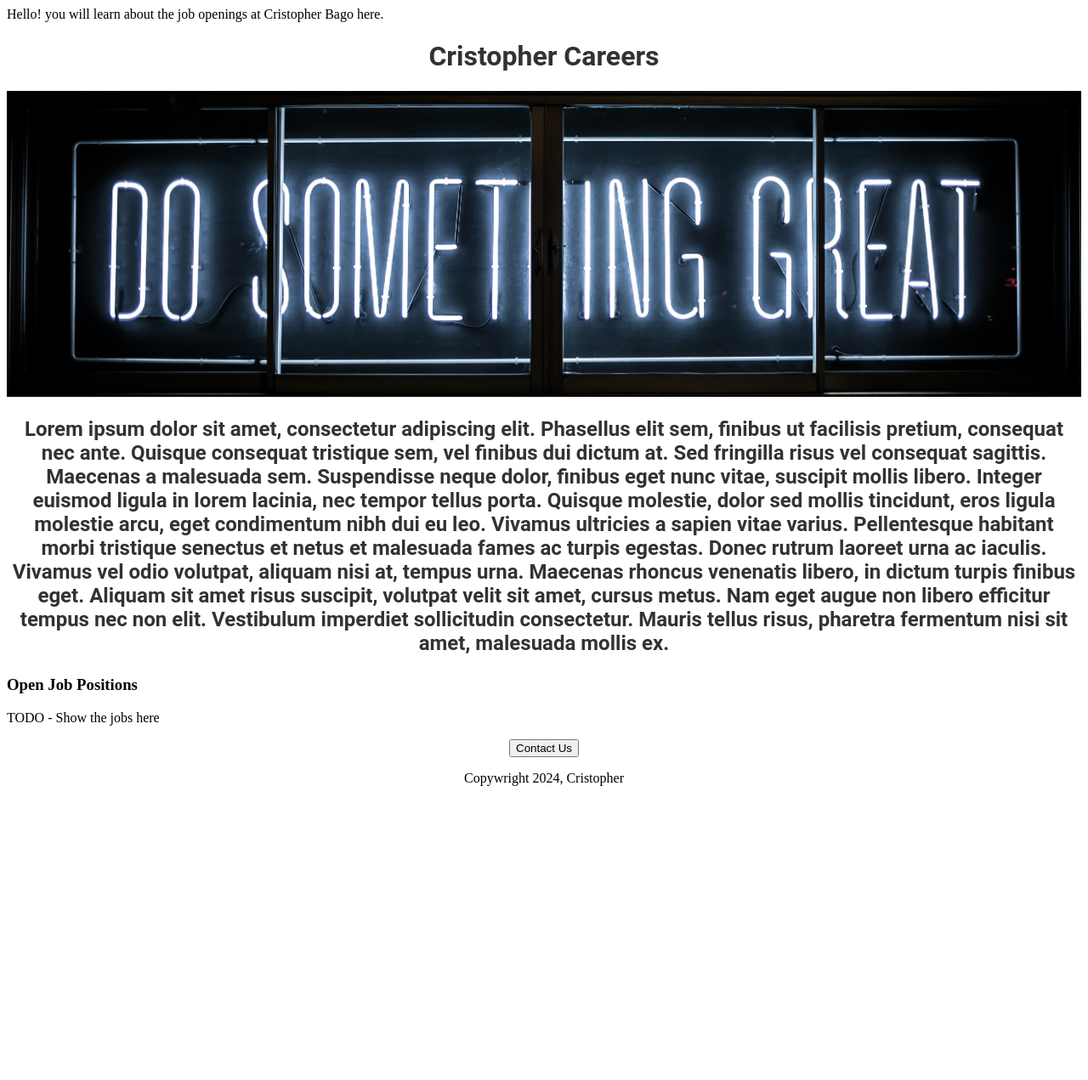
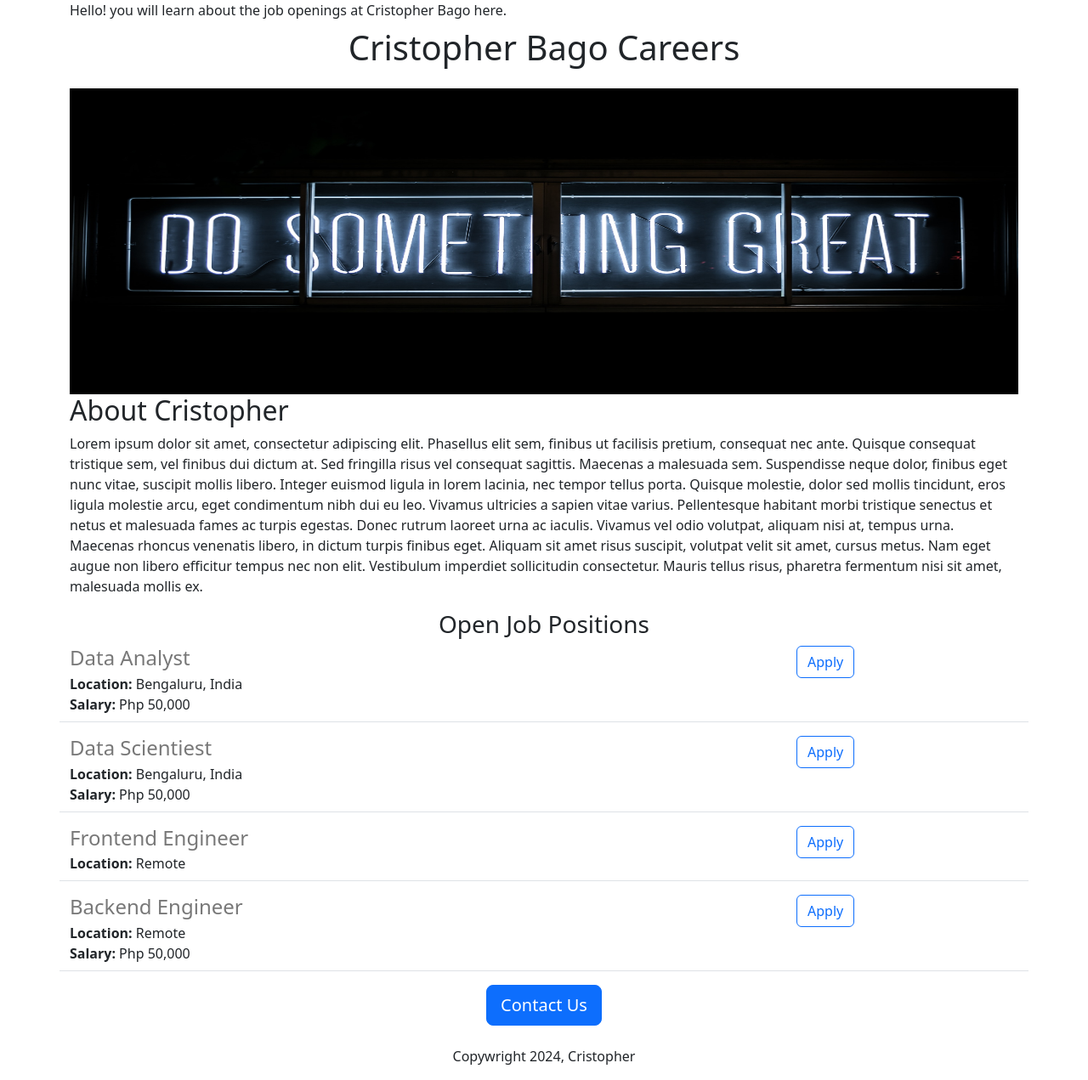
Before and after one commit to Rhaw89/cristopherbago-v2, a Flask app: page / in a window 1280 px wide. Shown: the whole page at 85% size. Before the commit the page ends 925 px from the top, so only its background shows below. Run offline with Flask 3, Linux system fonts and the light colour scheme.

Commit message:
Added Dynamic data and API route

```diff
--- a/app.py
+++ b/app.py
@@ -1,10 +1,45 @@
-from flask import Flask, render_template
+from flask import Flask, render_template, jsonify
 
 
 app = Flask(__name__)
 
+JOBS = [
+  {
+    'id': 1,
+    'title': 'Data Analyst',
+    'location': 'Bengaluru, India',
+    'salary': 'Php 50,000'
+  },
+  {
+    'id': 2,
+    'title': 'Data Scientiest',
+    'location': 'Bengaluru, India',
+    'salary': 'Php 50,000'
+  },
+  {
+    'id': 3,
+    'title': 'Frontend Engineer',
+    'location': 'Remote',
+
+  },
+  {
+  'id': 4,
+  'title': 'Backend Engineer',
+  'location': 'Remote',
+  'salary': 'Php 50,000'
+}
+
+]
+
 @app.route('/')
 def hello_world():
-   return render_template('home.html')
+   return render_template('home.html',
+                                jobs=JOBS,
+                                company_name='Cristopher Bago')
+
+@app.route('/api/jobs')
+def list_jobs():
+  return jsonify(JOBS)
+
 if __name__ == '__main__':
   app.run(host='0.0.0.0', debug=True)
--- a/templates/home.html
+++ b/templates/home.html
@@ -1,62 +1,51 @@
 <!DOCTYPE html>
 <html>
   <head>
-    <title>Cristopher Bago Careers</title>
+
+    <meta charset="utf-8">
+    <meta name="viewport" content="width=device-width, initial-scale=1">
+
+    <link href="https://cdn.jsdelivr.net/npm/bootstrap@5.3.2/dist/css/bootstrap.min.css" rel="stylesheet" integrity="sha384-T3c6CoIi6uLrA9TneNEoa7RxnatzjcDSCmG1MXxSR1GAsXEV/Dwwykc2MPK8M2HN" crossorigin="anonymous">
+
     <style>
-        h1 {
-            font-style: 40px;
-            font-family: Roboto;
-            font font-weight: normal;
-            color: rgb(50,50,50);
-            text-align: center;
-        }
 
         #banner {
-           width: 100%;
-          height:360px;
-          object-fit:cover;
+            height: 360px;
+            width: 100%;
 
         }
 
-      h2 {
-        font-style: 40px;
-        font-family: Roboto;
-        font font-weight: normal;
-        color: rgb(50,50,50);
-        text-align: center;
+    </style>
 
-      }
-      bodytext{
 
-        font-family: Roboto;
-        color: rgb(80,80,80);
+    <div class="container">
+    <title>Cristopher Bago Careers</title>
 
-      }
-    #container{
-      max-width: 720px
-      margin:0 auto;
-    }
-
-    </style>
-</head>
+    </head>
 <body>
   Hello! you will learn about the job openings at Cristopher Bago here.
 
-  <div tag="container">
-  <h1 class="text-center mt-2 mb-4">Cristopher Careers</h1>
-  <img id="banner" src="https://37b6c1e5-555b-4f66-a6c8-1ed639addf5f-00-3m2wqqmbj4xmc.sisko.replit.dev/static/banner.jpeg" >
 
-  <h2 class="text-center mt-2 mb-4>About Cristopher</h2>
-  <p class="bodytext">
+  <h1 class="text-center mt-2 mb-4">{{company_name}} Careers</h1>
+  <img class="img-fluid" id="banner" src="https://37b6c1e5-555b-4f66-a6c8-1ed639addf5f-00-3m2wqqmbj4xmc.sisko.replit.dev/static/banner.jpeg" >
+
+  <h2 >About Cristopher</h2>
+  <p >
 Lorem ipsum dolor sit amet, consectetur adipiscing elit. Phasellus elit sem, finibus ut facilisis pretium, consequat nec ante. Quisque consequat tristique sem, vel finibus dui dictum at. Sed fringilla risus vel consequat sagittis. Maecenas a malesuada sem. Suspendisse neque dolor, finibus eget nunc vitae, suscipit mollis libero. Integer euismod ligula in lorem lacinia, nec tempor tellus porta. Quisque molestie, dolor sed mollis tincidunt, eros ligula molestie arcu, eget condimentum nibh dui eu leo. Vivamus ultricies a sapien vitae varius. Pellentesque habitant morbi tristique senectus et netus et malesuada fames ac turpis egestas. Donec rutrum laoreet urna ac iaculis. Vivamus vel odio volutpat, aliquam nisi at, tempus urna. Maecenas rhoncus venenatis libero, in dictum turpis finibus eget. Aliquam sit amet risus suscipit, volutpat velit sit amet, cursus metus. Nam eget augue non libero efficitur tempus nec non elit. Vestibulum imperdiet sollicitudin consectetur. Mauris tellus risus, pharetra fermentum nisi sit amet, malesuada mollis ex.
 
   </p>
-  <h3 class="text-center mt-2 mb-4">Open Job Positions </h3>
-      <p class="bodytext">TODO - Show the jobs here</p>
-    <div style="text-align:center;">
-      <button class="btn btn-primary btn-lg"">Contact Us</button>
-      <p class="mt-4">Copywright 2024, Cristopher</p>
+
+  <h3 class='text-center'>Open Job Positions </h3>
+  <div>
+    {% for job in jobs %}
+      {% include 'jobitem.html' %}
+    {% endfor %}
     </div>
-    </div>
+
+  <div style='text-align:center;'>
+      <button class='btn btn-primary btn-lg'>Contact Us</button>
+      <p class='text-center mt-4'>Copywright 2024, Cristopher</p>
+  </div>
+</div>
   </body>
 </html>
--- /dev/null
+++ b/templates/jobitem.html
@@ -0,0 +1,21 @@
+<div class='border-bottom row' style='margin-bottom:16px; padding-bottom:8px'>
+  <div class='col-9'>
+
+  <h4
+    style='color:rgb(120,120,120); margin-bottom:4px;'>
+              {{job['title']}}</h4>
+  <div>
+    <b>Location:</b> {{job['location']}}
+  </div>
+  {% if 'salary' in job %}
+  <div>
+
+    <b>Salary:</b> {{job['salary']}}
+  </div>
+  {% endif %}
+
+  </div>
+  <div class='col-3'>
+  <button type="button" class="btn btn-outline-primary">Apply</button>
+  </div>
+</div>
```
